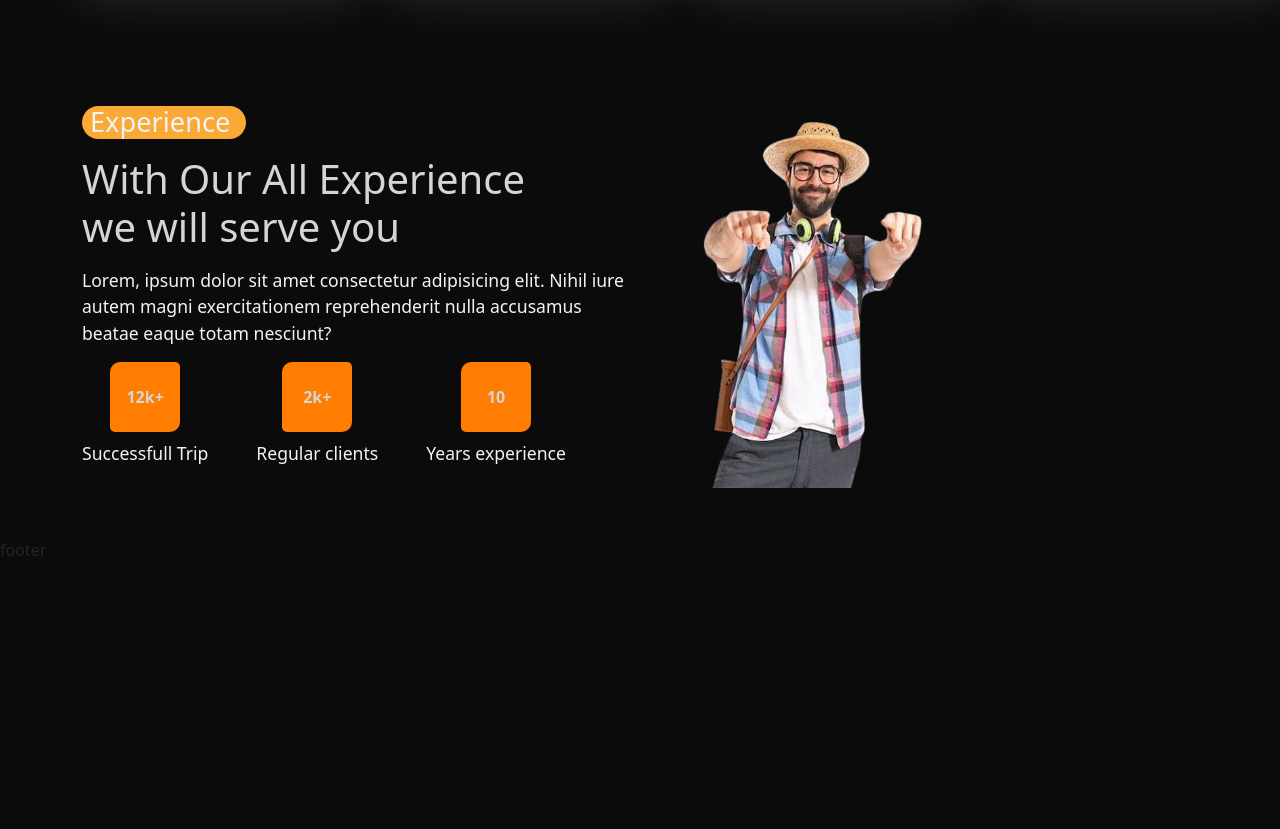
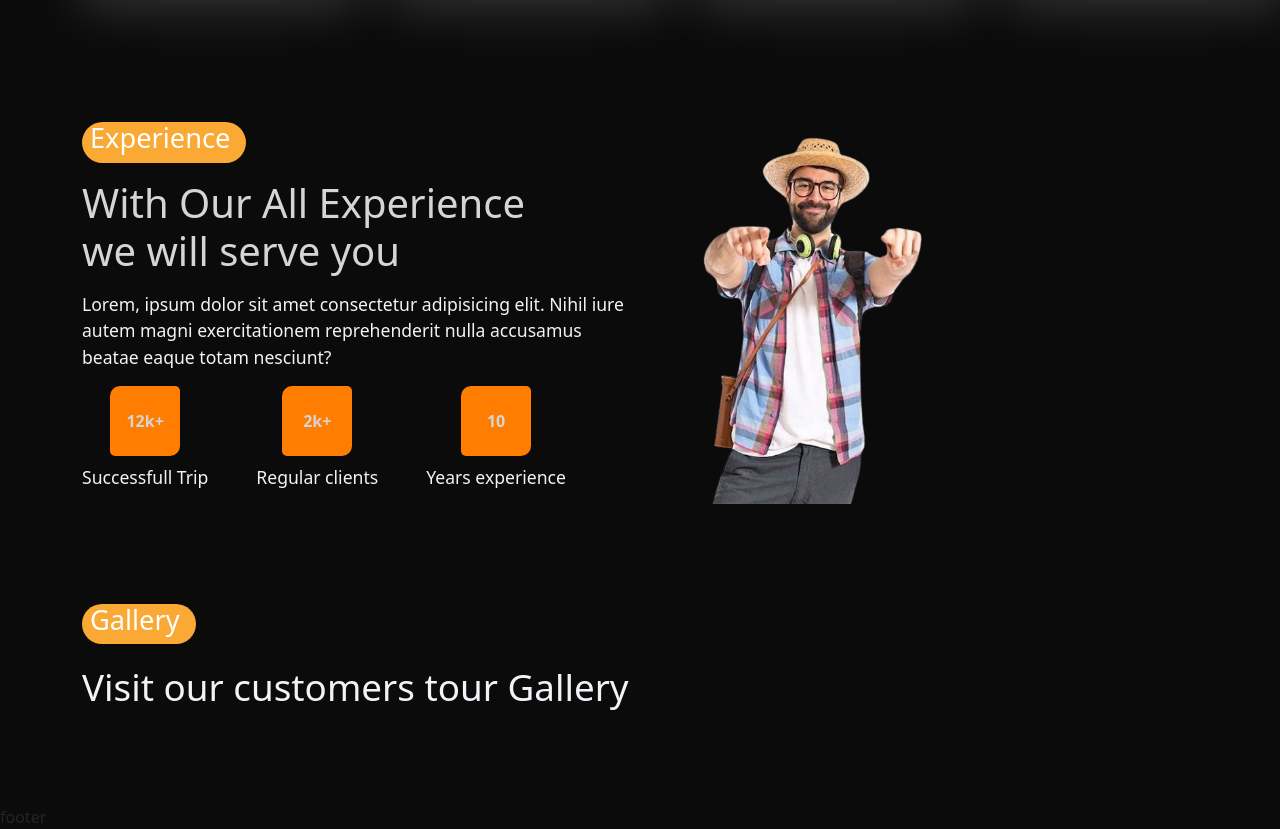
Before and after one commit to SachiniDeSilva/TravelMe, a React (Create React App) app: page /home in a window 1280 px wide. Shown: the part 1960-2789 px from the top of the page. Before the commit the page ends 2522 px from the top, so only its background shows below. Built offline with nearby package versions, Linux system fonts and the light colour scheme.

Commit message:
add section of gallery

```diff
--- a/src/App.css
+++ b/src/App.css
@@ -74,7 +74,7 @@
 .secondary_btn a{
   text-decoration: none;
   font-size: 1.1rem;
-  color: #fff;
+  color: var(--text-color);
 }
 
 .secondary_btn a:hover{
@@ -85,12 +85,12 @@
   background: var(--secon-color);
   font-family: var(subtit);
   width: max-content;
-  padding: 0px 0.5rem;
+  padding: 0px 0.5rem .5rem .5rem;
   padding-right: 1rem;
 
 
   border-radius: 50px;
   font-weight: 500;
   font-size: 1.7rem;
-  color: var(--text-color);
+  color: #fff;
 }
--- a/src/pages/Home.jsx
+++ b/src/pages/Home.jsx
@@ -141,6 +141,36 @@
     </Row>
   </Container>
 </section>
+
+{/*Gallery section*/}
+
+<section>
+<Container>
+<Row>
+  <Col lg='12'>
+  <Subtitle subtitle={'Gallery'}/>
+
+  <div className="gallery_title">
+    Visit our customers tour Gallery
+  </div>
+  </Col>
+</Row>
+
+
+
+</Container>
+
+
+
+</section>
+
+
+
+
+
+
+
+
   </>
 }
 
--- a/src/styles/home.css
+++ b/src/styles/home.css
@@ -110,3 +110,10 @@
     z-index: 1;
 
 }
+
+.gallery_title{
+    font-size: 2.3rem;
+    margin-bottom: 2.5rem;
+    margin-top: 1rem;
+    color: var(--text-color);
+}
```
